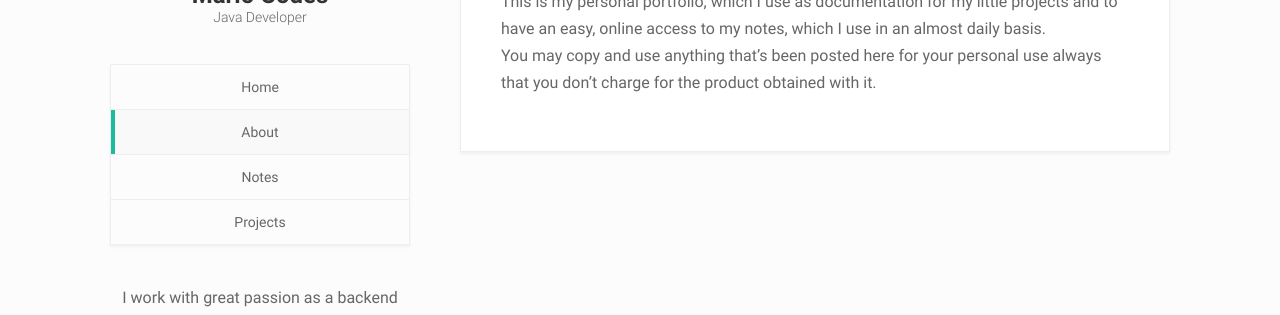
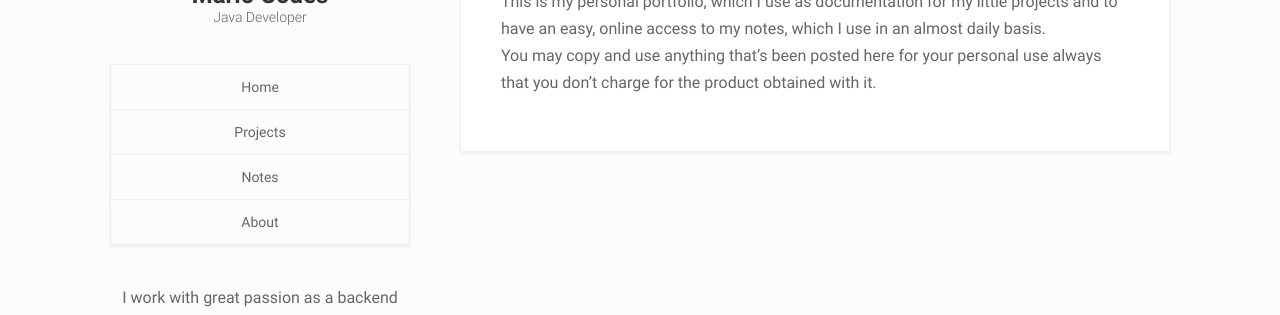
Before and after one commit to TrendingTechnology/mariocodes.github.io, a Jekyll site: the page built from _pages/about/about.md, in a window 1280 px wide. Shown: the part 245-560 px from the top of the page. Built offline with Jekyll 4.4.1, drawn with Linux system fonts in a browser that asks for light colours.

Commit message:
order: tweaked liquid to be able to insert custom ordering of main menu entries

```diff
--- a/_includes/sidebar.html
+++ b/_includes/sidebar.html
@@ -18,10 +18,18 @@
         {% if site.pages %}
         <div class="mainmenu">
             <a href="{{ site.baseurl | prepend: site.url }}" {% if page.url == "/" %}class="active"{% endif %}>{{ site.home_sidebar }}</a>
-            {% for p in site.pages %}
-                {% if p.layout == 'page' %}
-                    <a href="{{ p.url | prepend: site.baseurl | prepend: site.url }}" {% if p.url == page.url %}class="active"{% endif %}>{{ p.title }}</a>
-                {% endif %}
+            <!--
+                Custom change. As per the limitations of liquid when working with arrays this was the only option I found which works. It's not nice but at least
+                    I'm able to sort my goddam categories by my own order and not alphabetically.
+            -->
+            {% assign current_index = 0 %}
+            {% for page in site.pages %} <!-- For every page to check, start a new for loop with counter++ and check if it's the turn for the page to be inserted. -->
+                {% for p in site.pages %}
+                    {% if p.layout == 'page' and p.order == current_index %}
+                        <a href="{{ p.url | prepend: site.baseurl | prepend: site.url }}" {% if p.url == page.url %}class="active"{% endif %}>{{ p.title }}</a>
+                        {% assign current_index = current_index | plus:1 %}
+                    {% endif %}
+                {% endfor %}
             {% endfor %}
         </div>
         {% endif %}
```
Also changed, not shown: _pages/about/about.md (+3 -2 lines), _pages/notes/notes.md (+1 -0 lines), _pages/projects/projects.md (+1 -0 lines).
